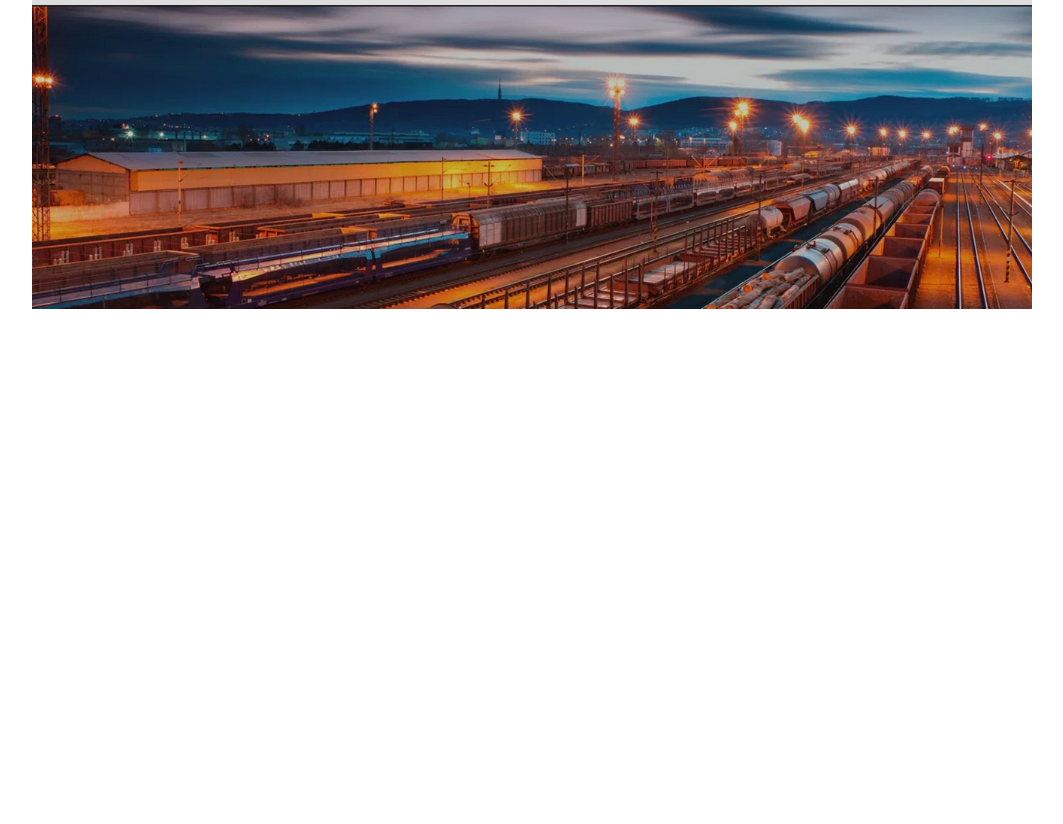
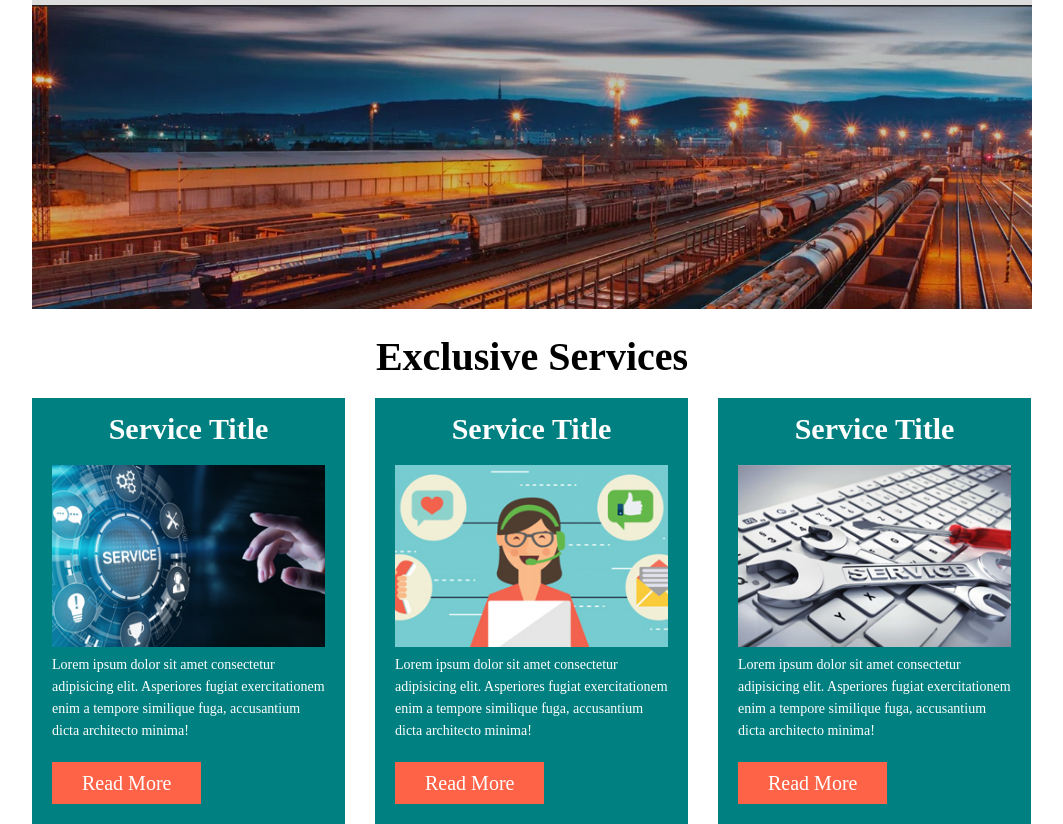
Before and after one commit to XParif/Simple-Website, a plain HTML site: page index.html in a window 1280 px wide. Shown: the part 108-932 px from the top of the page, without its empty margins (108-1171 px from the left). Before the commit the page ends 800 px from the top, so only its background shows below. Drawn offline with Linux system fonts and the light colour scheme.

Commit message:
Services section added

```diff
--- a/css/style.css
+++ b/css/style.css
@@ -31,6 +31,25 @@ body {
     margin: 0 auto;
 }
 
+/* Button CSS  */
+.btn {
+	background-color: tomato;
+	display: inline-block;
+	text-transform: capitalize;
+	text-decoration: none;
+	padding: 10px 30px;
+	color: #fff;
+	font-size: 20px;
+	margin-top: 20px;
+	transition: .3s;
+}
+.btn:hover {
+    background-color: #ff7720;
+}
+
+
+/* Header CSS  */
+
 .header {
 	background-color: #ddd;
 	padding: 20px;
@@ -47,6 +66,8 @@ body {
 	float: right;
 	width: 680px;
 }
+
+/* Menu CSS  */
 .menu ul {
 	text-align: right;
 	margin-top: 13px;
@@ -66,5 +87,39 @@ body {
     background-color: tomato;
     color: #fff;
 }
+
+/* Banner CSS  */
 .banner {}
 .banner img {}
+
+
+/* Services CSS  */
+.services {}
+.title {}
+.title h4 {
+	text-align: center;
+	text-transform: capitalize;
+	font-size: 40px;
+	margin: 30px 0;
+}
+.service {}
+.single-service {
+	background-color: teal;
+	float: left;
+	width: 313px;
+	margin-right: 30px;
+	padding: 20px;
+    color: #fff;
+}
+.single-service:last-child {
+    margin-right: 0;
+}
+.single-service h4 {
+	text-align: center;
+	font-size: 30px;
+	text-transform: capitalize;
+	margin-bottom: 25px;
+}
+.single-service img {}
+.single-service p {}
+.single-service a {}
--- a/index.html
+++ b/index.html
@@ -33,6 +33,46 @@
         <img src="img/bannar.jpg" alt="Banner" />
       </div>
       <!-- Banner End Here -->
+
+      <!-- Services Start Here  -->
+      <div class="services">
+        <div class="title">
+          <h4>exclusive services</h4>
+        </div>
+        <div class="service fix">
+          <div class="single-service">
+            <h4>service title</h4>
+            <img src="img/service1.jpg" alt="Service 1" />
+            <p>
+              Lorem ipsum dolor sit amet consectetur adipisicing elit.
+              Asperiores fugiat exercitationem enim a tempore similique fuga,
+              accusantium dicta architecto minima!
+            </p>
+            <a href="#" class="btn">read more</a>
+          </div>
+          <div class="single-service">
+            <h4>service title</h4>
+            <img src="img/service2.jpg" alt="Service 2" />
+            <p>
+              Lorem ipsum dolor sit amet consectetur adipisicing elit.
+              Asperiores fugiat exercitationem enim a tempore similique fuga,
+              accusantium dicta architecto minima!
+            </p>
+            <a href="#" class="btn">read more</a>
+          </div>
+          <div class="single-service">
+            <h4>service title</h4>
+            <img src="img/service3.jpg" alt="Service 3" />
+            <p>
+              Lorem ipsum dolor sit amet consectetur adipisicing elit.
+              Asperiores fugiat exercitationem enim a tempore similique fuga,
+              accusantium dicta architecto minima!
+            </p>
+            <a href="#" class="btn">read more</a>
+          </div>
+        </div>
+      </div>
+      <!-- Services End Here  -->
     </div>
   </body>
 </html>
```
